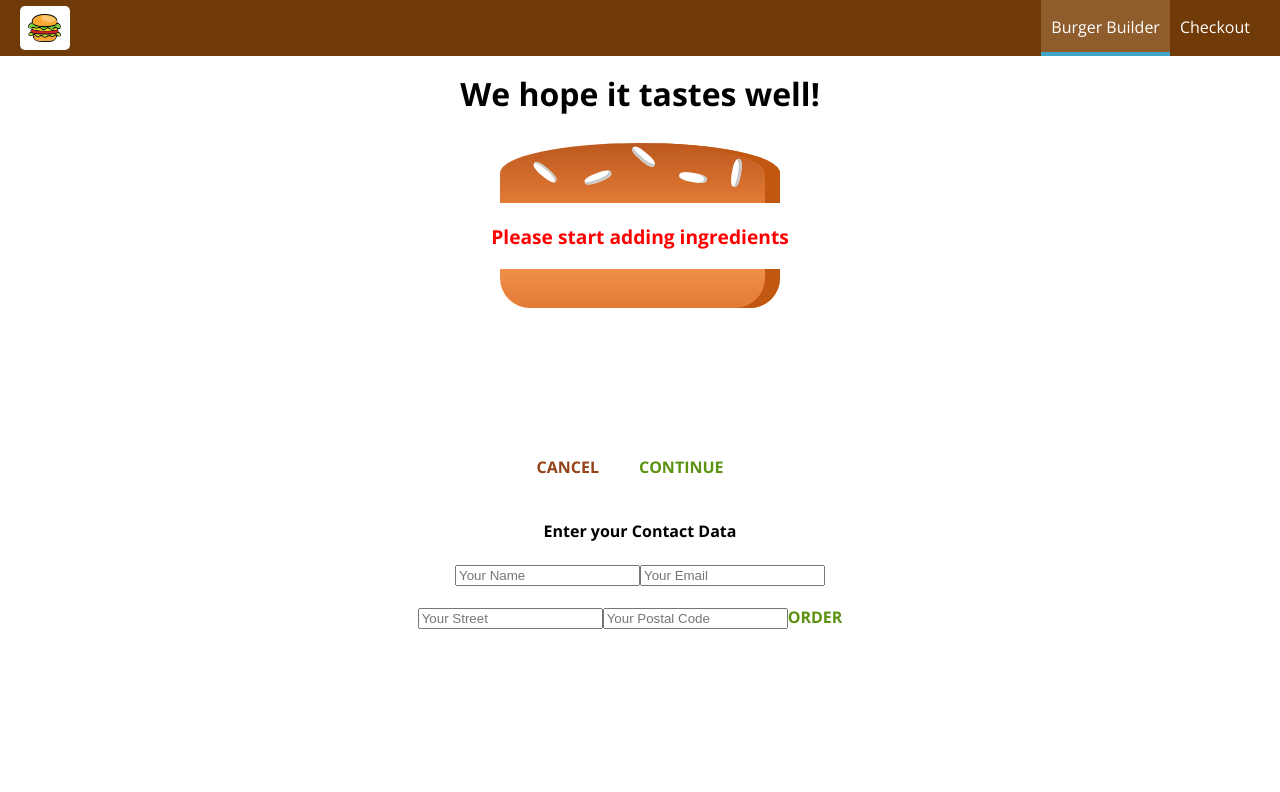
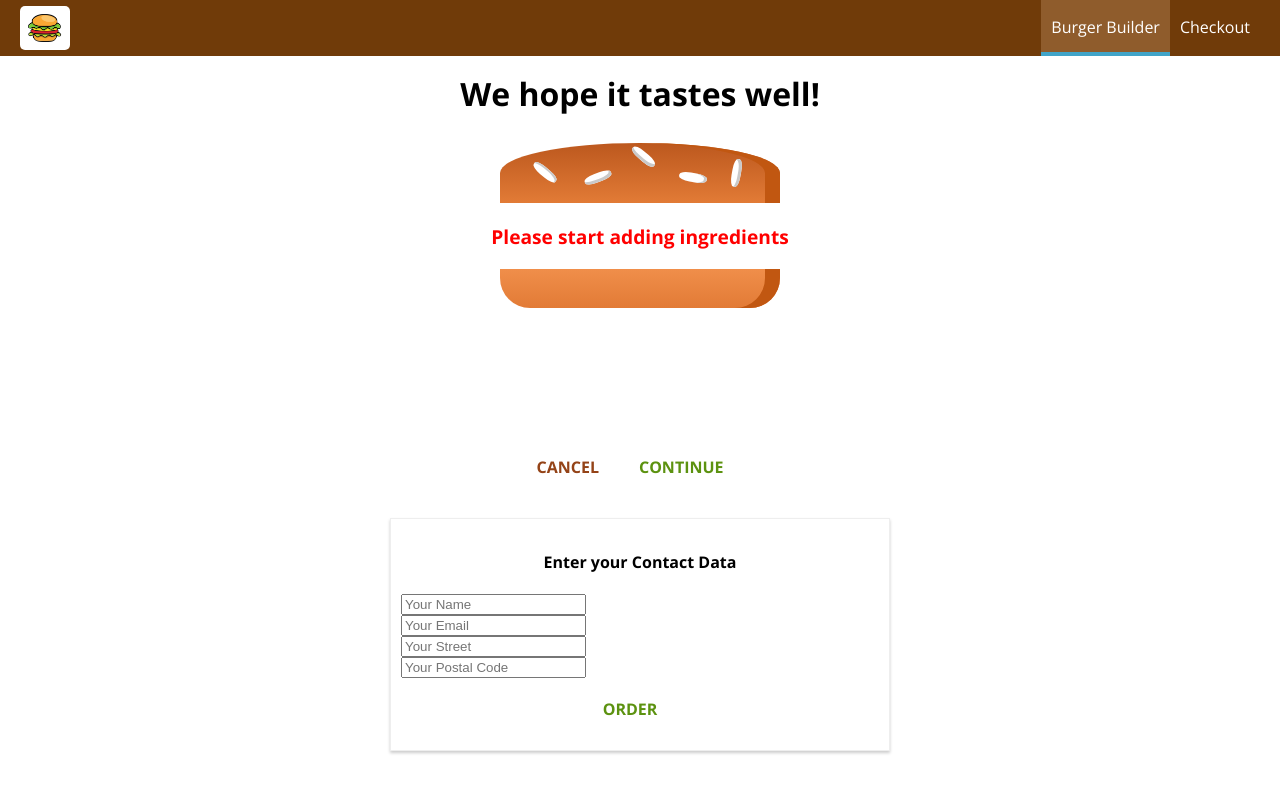
Before and after one commit to reymillenium/udemy_reactjs_burger_builder, a React (Create React App) app: page /checkout in a window 1280 px wide. Both pictures are taken after a click on the button "CONTINUE". Shown: the top 792 px of the page. Built offline with nearby package versions, Linux system fonts and the light colour scheme.

Commit message:
Modified the ContactData container by adding the className to the inputs. Modified the ContactData css class and added the  class as well

```diff
--- a/src/containers/Checkout/ContactData/ContactData.js
+++ b/src/containers/Checkout/ContactData/ContactData.js
@@ -18,10 +18,10 @@ class ContactData extends Component {
             <div className={classes.ContactData}>
                 <h4>Enter your Contact Data</h4>
                 <form action="">
-                    <input type="text" name={'name'} placeholder={'Your Name'}/>
-                    <input type="email" name={'email'} placeholder={'Your Email'}/>
-                    <input type="text" name={'street'} placeholder={'Your Street'}/>
-                    <input type="text" name={'postal'} placeholder={'Your Postal Code'}/>
+                    <input className={classes.Input} type="text" name={'name'} placeholder={'Your Name'}/>
+                    <input className={classes.Input} type="email" name={'email'} placeholder={'Your Email'}/>
+                    <input className={classes.Input} type="text" name={'street'} placeholder={'Your Street'}/>
+                    <input className={classes.Input} type="text" name={'postal'} placeholder={'Your Postal Code'}/>
 
                     <Button buttonType={'Success'}>ORDER</Button>
                 </form>
--- a/src/containers/Checkout/ContactData/ContactData.module.scss
+++ b/src/containers/Checkout/ContactData/ContactData.module.scss
@@ -2,6 +2,15 @@
   margin: 20px auto;
   width: 80%;
   text-align: center;
+  box-shadow: 0 2px 3px #ccc;
+  border: 1px solid #eee;
+  padding: 10px;
+  box-sizing: border-box;
+
+}
+
+.Input {
+  display: block;
 }
 
 @media (min-width: 600px) {
```
